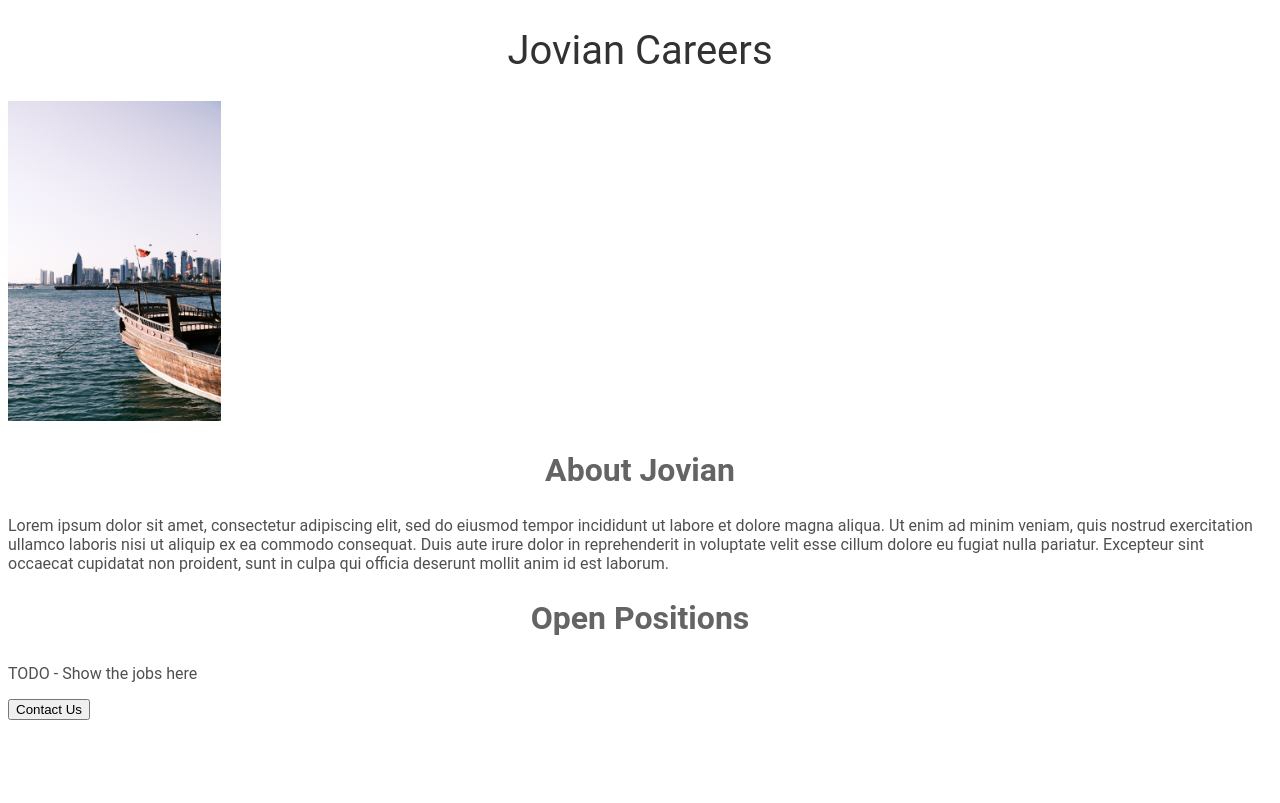
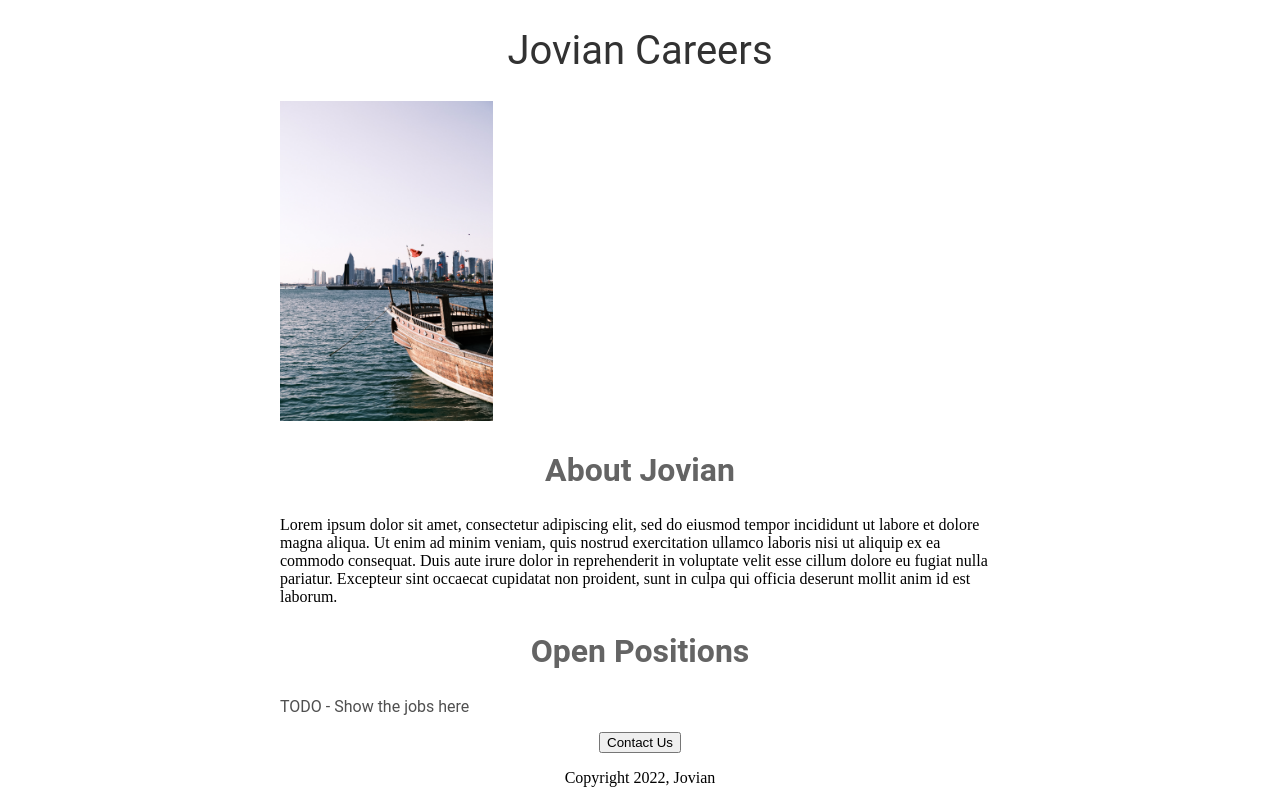
Before and after one commit to wjgk0822/jovian-career-website-v2, a Flask app: page / in a window 1280 px wide. Before the commit the page ends 720 px from the top, so only its background shows below. Run offline with Flask 2, Linux system fonts and the light colour scheme.

Commit message:
add HTML and CSS

```diff
--- a/templates/home.html
+++ b/templates/home.html
@@ -25,14 +25,21 @@
         font-weight: nornormal
       }
 
-      p {
+      .bodytext {
         font-family: Roboto;
         color: rgb(80, 80, 80)
+
+      }
+
+      #container {
+        max-width: 720px;
+        margin: 0 auto;
 
       }
     </style>
   </head>
   <body>
+    <div id="container">
     <h1>Jovian Careers</h1>
     <img src="https://python-web-app.wjgk0822.repl.co/static/banner.jpg"
       height="320" >
@@ -42,8 +49,16 @@
 
     </p>
     <h2>Open Positions</h2>
-    <p>TODO - Show the jobs here</p>
+    <p class="bodytext">TODO - Show the jobs here</p>
+    <div style="text-align:center;">
     <button>Contact Us</button>
+      <p>Copyright 2022, Jovian</p>
+    </div>
+    </div>
+
+
+
+
 
   </body>
 </html>
```
